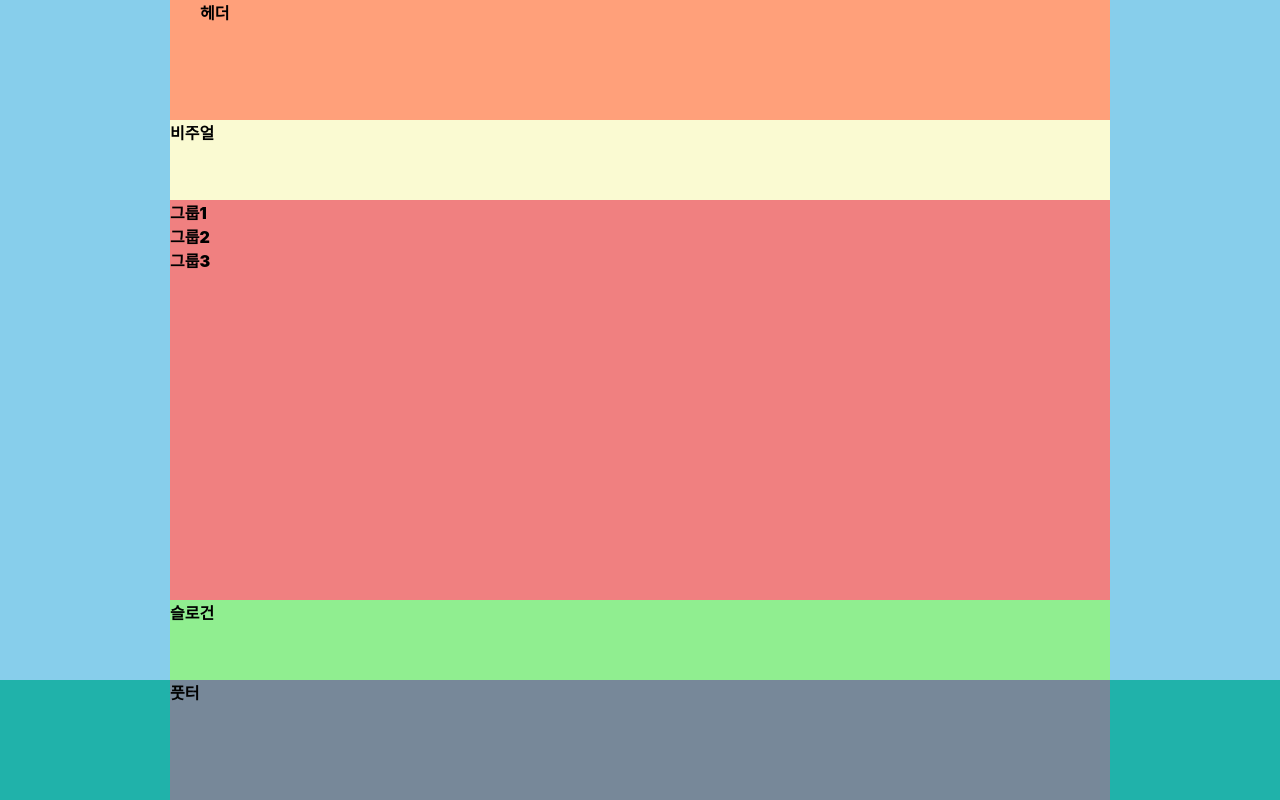
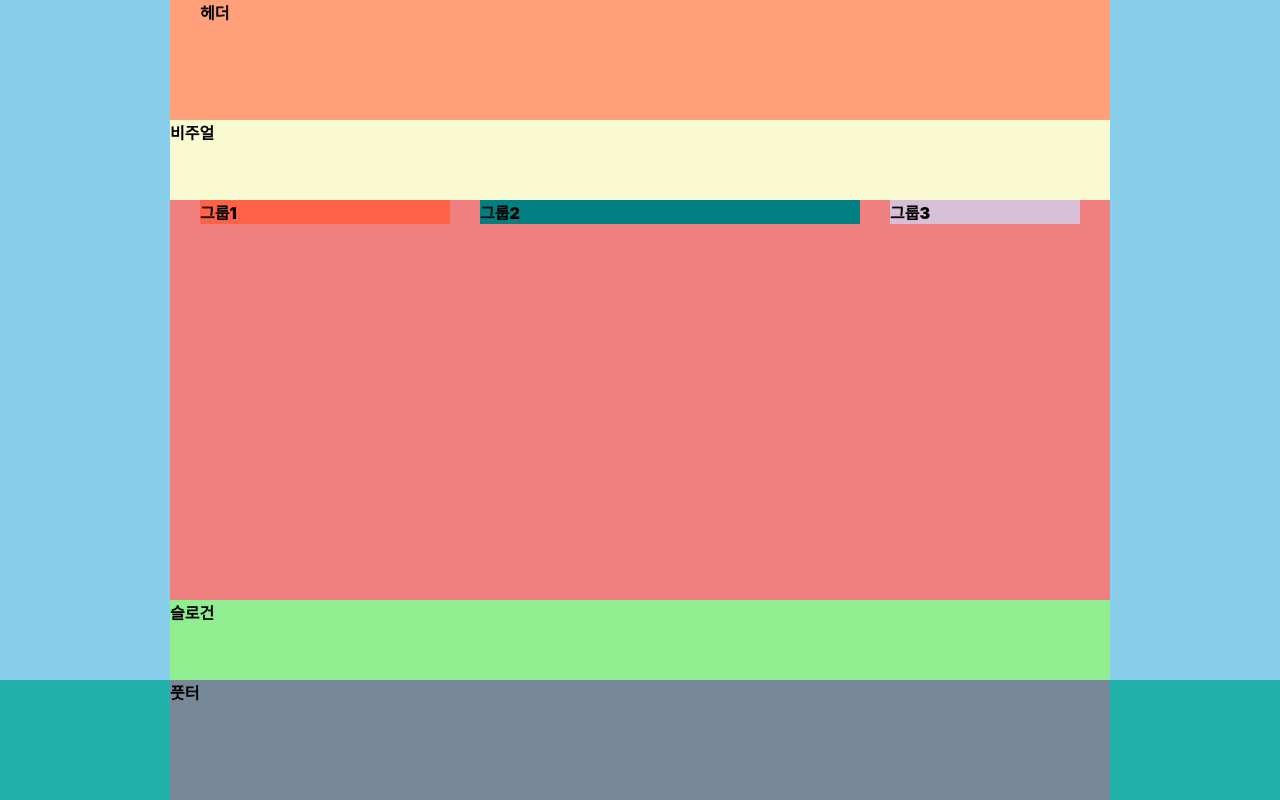
Before and after one commit to Stilllee/HTML5, a website: page index.html in a window 1280 px wide. Drawn offline with Linux system fonts and the light colour scheme; a web font is replaced by a local one.

Commit message:
float을 이용한 레이아웃 설정

```diff
--- a/styles/style.css
+++ b/styles/style.css
@@ -1,5 +1,9 @@
 @import url("./normalize.css");
 @import url("./reset.css");
+
+*, *::before, *::after {
+  box-sizing: border-box;
+}
 
 body {
   background: skyblue;
@@ -10,7 +14,6 @@ body {
 /* 레이아웃 */
 .header, .visual, .main, .slogan, .footer-inner {
   width: 940px;
-  box-sizing: border-box;
   margin: 0 auto;
 }
 
@@ -29,11 +32,33 @@ body {
 .main {
   background: lightcoral;
   height: 50vh;
+  display: flow-root;
+  padding: 0 15px;
 }
+
+.group {
+  margin: 0 15px;
+  float: left;
+}
+
+.group1 {
+  background-color: tomato;
+  width: 250px;
+}
+.group2 {
+  background-color: teal;
+  width: 380px;
+}
+.group3 {
+  background-color: thistle;
+  width: 190px;
+}
+
 /* 슬로건 */
 .slogan {
   background: lightgreen;
   height: 10vh;
+  clear: both;
 }
 /* 풋터 */
 .footer {
```
